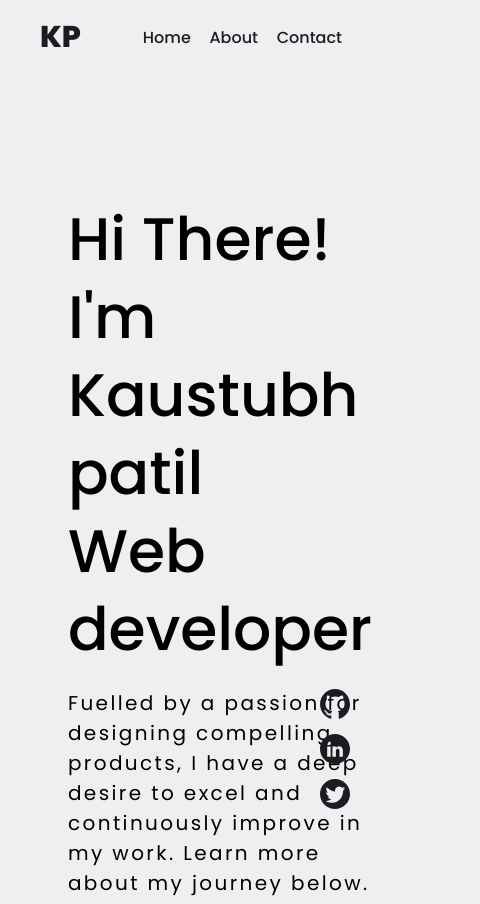
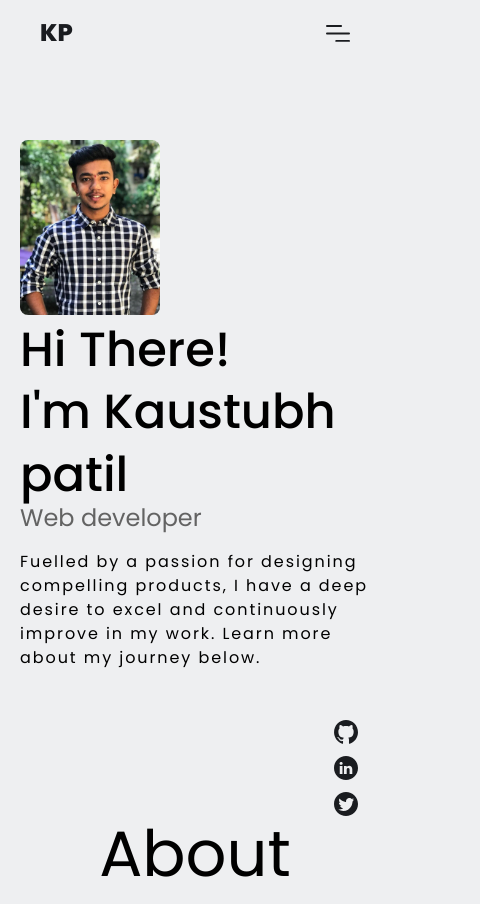
Before and after one commit to pkaustubh401/Meshmerizer3, a plain HTML site: page index.html in a window 390 px wide. Shown: the top 904 px of the page, 480 px wide, since content can reach past the window. Drawn offline with Linux system fonts and the light colour scheme.

Commit message:
made responsive

```diff
--- a/app.js
+++ b/app.js
@@ -0,0 +1,6 @@
+const burger = document.getElementById("nav_burger_div");
+const nav_items = document.getElementById("nav_items");
+burger.addEventListener("click", () => {
+  nav_items.classList.toggle("hide");
+  console.log("clicked");
+});
--- a/index.html
+++ b/index.html
@@ -13,10 +13,23 @@
       <div class="logo nav_logo">
         <p>KP</p>
       </div>
-      <div class="nav_items">
-        <a href="#" class="nav_item">Home</a>
+      <div class="nav_items hide" id="nav_items">
+        <a href="#" class="nav_item home_item">Home</a>
         <a href="#about" class="nav_item">About</a>
         <a href="#contact" class="nav_item">Contact</a>
+      </div>
+      <div class="nav_burger_div" id="nav_burger_div">
+        <svg
+          width="148"
+          height="104"
+          viewBox="0 0 148 104"
+          fill="none"
+          xmlns="http://www.w3.org/2000/svg"
+        >
+          <rect width="99" height="12" rx="6" fill="#1A1C20" />
+          <rect y="46" width="148" height="12" rx="6" fill="#1A1C20" />
+          <rect x="57" y="92" width="91" height="12" rx="6" fill="#1A1C20" />
+        </svg>
       </div>
     </div>
     <div class="icons_section">
@@ -122,8 +135,7 @@
             Hi There!
             <br />
             I'm Kaustubh patil
-            <br />
-            Web developer
+            <span class="hero_text_span">Web developer</span>
           </div>
           <div class="hero_description">
             Fuelled by a passion for designing compelling products, I have a
@@ -161,7 +173,7 @@
           <div class="about_image_box">
             <img
               src="Images/profile.jpg"
-              class="hero_image"
+              class="about_image"
               alt="profile_image"
             />
           </div>
--- a/style.css
+++ b/style.css
@@ -52,6 +52,15 @@ body {
   color: #636363;
 }
 
+.nav_burger_div {
+  display: none;
+}
+
+.nav_burger_div svg {
+  width: 3em;
+  height: auto;
+}
+
 .icons_section {
   display: flex;
   flex-direction: column;
@@ -102,6 +111,11 @@ body {
 .hero_text {
   margin-left: 5em;
 }
+
+.hero_text_span {
+  display: block;
+}
+
 .hero_title {
   font-size: 6em;
   font-weight: 500;
@@ -141,6 +155,7 @@ body {
 }
 
 .about_image {
+  width: 100%;
   border-radius: 1em;
 }
 
@@ -313,3 +328,103 @@ body {
   text-decoration: none;
   padding: 0px 0.5em;
 }
+
+/* responsive */
+
+@media screen and (max-width: 1140px) {
+  html {
+    font-size: 8px;
+  }
+}
+
+@media screen and (max-width: 800px) {
+  .hero {
+    margin: 15em 0px 17em 0px;
+    flex-direction: column;
+  }
+
+  .hero_image {
+    width: 40%;
+  }
+  .hero_text {
+    margin-left: 0;
+  }
+
+  .hero_text_span {
+    color: #636363;
+    display: inline;
+    font-size: 0.5em;
+    font-weight: 400;
+    margin-bottom: 20px;
+    line-height: 1em;
+  }
+
+  .about_image {
+    display: none;
+  }
+  .about_image_box {
+    flex: 0 0 auto;
+  }
+
+  .skill_name {
+    font-size: 2em;
+    font-weight: 400;
+    letter-spacing: 0.12em;
+    line-height: 1.5em;
+  }
+  .skill_percent {
+    font-size: 2em;
+    font-weight: 400;
+    letter-spacing: 0.12em;
+    line-height: 1.5em;
+  }
+
+  .contact_name {
+    font-size: 4em;
+  }
+  .contact_icon img {
+    width: 30px;
+  }
+
+  .contact_illustration {
+    flex: 0 0 50%;
+  }
+}
+
+@media screen and (max-width: 671px) {
+  .hero_text_span {
+    display: block;
+  }
+
+  .nav_burger_div {
+    padding: 5px;
+    display: inline;
+    position: fixed;
+    top: 20px;
+    right: 35px;
+  }
+
+  .nav_logo p {
+    padding: 5px;
+    position: fixed;
+    top: 10px;
+    left: 35px;
+  }
+  .nav_item {
+    font-size: 2em;
+    display: block;
+  }
+  .nav_items {
+    width: 100%;
+    text-align: center;
+    transition: all 0.8s ease;
+  }
+
+  .hide {
+    transform: translateY(-400px);
+  }
+
+  .home_item {
+    padding-top: 30px;
+  }
+}
```
Also changed, not shown: Images/nav_burger.svg (added).
